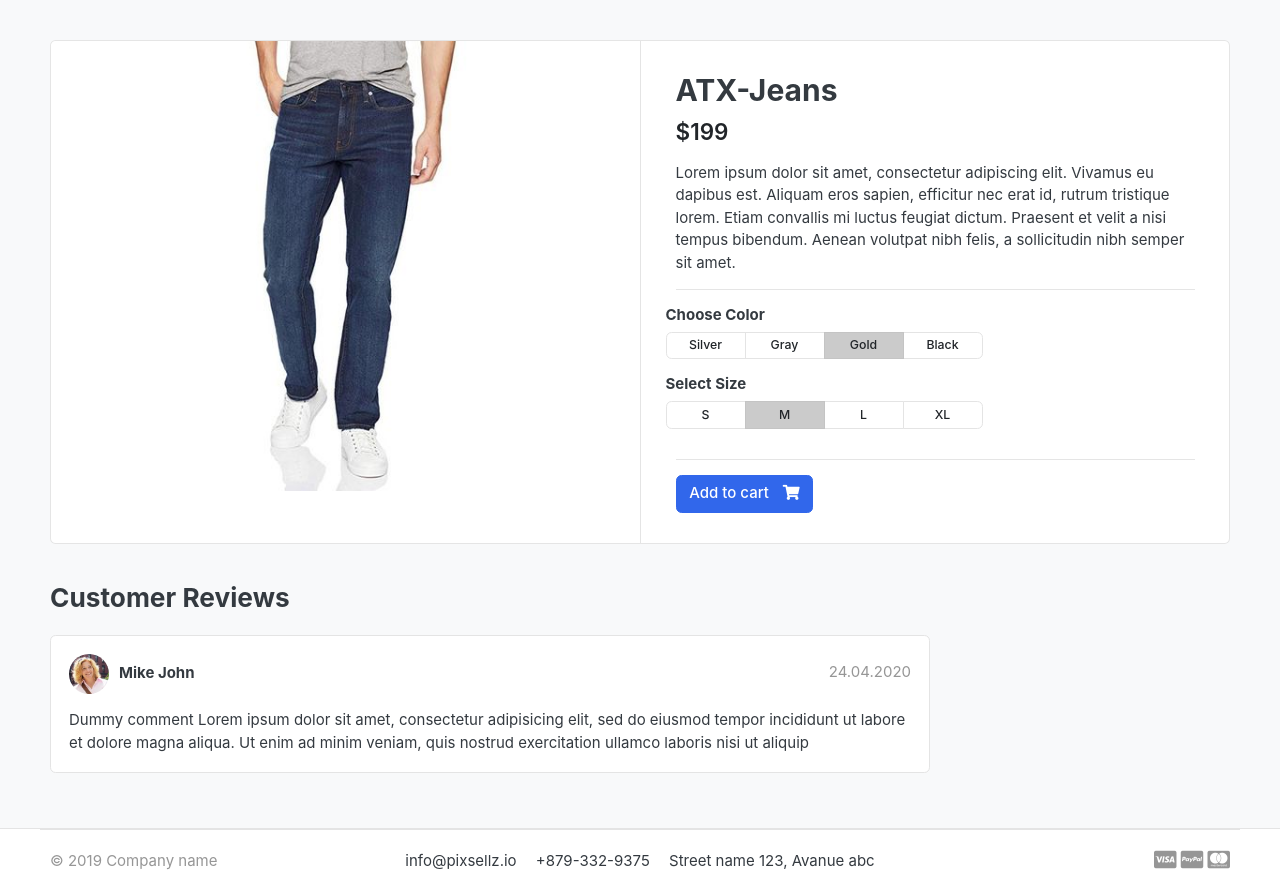
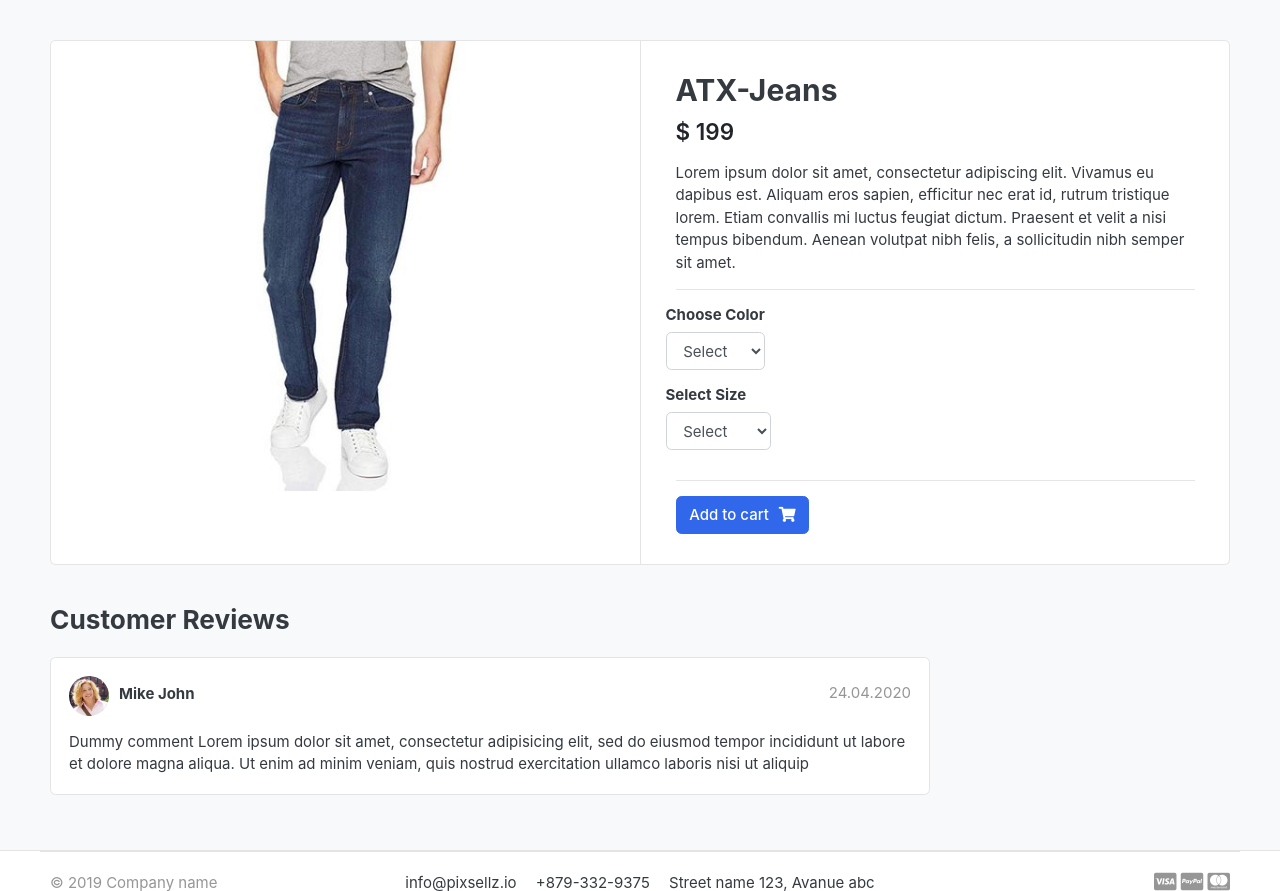
Before and after one commit to bryan-padero/ecommerce-django, a Django app: page /store/category/jeans/atx-jeans/ in a window 1280 px wide. Shown: the part 118-1009 px from the top of the page. Before the commit the page ends 988 px from the top, so only its background shows below. Run offline with Django 4.2, Linux system fonts and the light colour scheme; data comes from the database, SQL or seed files in the repository; both versions use the stored data as it was after the commit; some libraries are stand-ins or nearby versions; some web fonts are replaced.

Commit message:
added and updated functionality of product varations in product_detail.html updated cart and cartitem admin display

```diff
--- a/carts/models.py
+++ b/carts/models.py
@@ -1,5 +1,5 @@
 from django.db import models
-from store.models import Product
+from store.models import Product, Variation
 
 
 class Cart(models.Model):
@@ -13,11 +13,12 @@ class Cart(models.Model):
 class CartItem(models.Model):
     product = models.ForeignKey(Product, on_delete=models.CASCADE)
     cart = models.ForeignKey(Cart, on_delete=models.CASCADE)
+    variations = models.ManyToManyField(Variation, blank=True)
     quantity = models.IntegerField()
     is_active = models.BooleanField(default=True)
 
     def sub_total(self):
         return self.product.price * self.quantity
 
-    def __str__(self):
+    def __unicode__(self):
         return self.product
--- a/carts/views.py
+++ b/carts/views.py
@@ -1,7 +1,6 @@
 from django.shortcuts import render, redirect, get_object_or_404
-from .models import Cart, CartItem
-from store.models import Product
-
+from carts.models import Cart, CartItem
+from store.models import Product, Variation
 
 
 def _cart_id(request):
@@ -13,6 +12,17 @@ def _cart_id(request):
 
 def add_cart(request, product_id):
     product = Product.objects.get(id=product_id)
+    product_variation = []
+    if request.method == 'POST':
+        for item in request.POST:
+            key = item
+            value = request.POST[key]
+            try:
+                variation = Variation.objects.get(product=product, variation_category__iexact=key,
+                                                  variation_value__iexact=value)
+                product_variation.append(variation)
+            except:
+                pass
     try:
         cart = Cart.objects.get(cart_id=_cart_id(request))  # get the cart id using the cart_id present in the session
     except Cart.DoesNotExist:
@@ -22,7 +32,11 @@ def add_cart(request, product_id):
     cart.save()
     try:
         cart_item = CartItem.objects.get(product=product, cart=cart)
-        cart_item.quantity += 1 # cart_item.quantity = cart_item.quantity + 1
+        if len(product_variation) > 0:
+            cart_item.variations.clear()
+            for item in product_variation:
+                cart_item.variations.add(item)
+        cart_item.quantity += 1  # cart_item.quantity = cart_item.quantity + 1
         cart_item.save()
     except CartItem.DoesNotExist:
         cart_item = CartItem.objects.create(
@@ -30,6 +44,10 @@ def add_cart(request, product_id):
             quantity=1,
             cart=cart,
         )
+        if len(product_variation) > 0:
+            cart_item.variations.clear()
+            for item in product_variation:
+                cart_item.variations.add(item)
         cart_item.save()
     return redirect('cart')
 
@@ -54,8 +72,9 @@ def remove_cart_item(request, product_id):
     return redirect('cart')
 
 
-
 def cart(request, total=0, quantity=0, cart_items=None):
+    tax = 0
+    grand_total = 0
     try:
         cart = Cart.objects.get(cart_id=_cart_id(request))
         cart_items = CartItem.objects.filter(cart=cart, is_active=True)
--- a/store/models.py
+++ b/store/models.py
@@ -21,3 +21,30 @@ class Product(models.Model):
 
     def __str__(self):
         return self.product_name
+
+
+class VariationManager(models.Manager):
+    def colors(self):
+        return super(VariationManager, self).filter(variation_category='color', is_active=True)
+
+    def sizes(self):
+        return super(VariationManager, self).filter(variation_category='size', is_active=True)
+
+
+variation_category_choice = (
+        ('color', 'color'),
+        ('size', 'size'),
+    )
+
+
+class Variation(models.Model):
+    product = models.ForeignKey(Product, on_delete=models.CASCADE)
+    variation_category = models.CharField(max_length=100, choices=variation_category_choice)
+    variation_value = models.CharField(max_length=100)
+    is_active = models.BooleanField(default=True)
+    created_date = models.DateTimeField(auto_now=True)
+
+    objects = VariationManager()
+
+    def __str__(self):
+        return self.variation_value
--- a/store/views.py
+++ b/store/views.py
@@ -4,6 +4,7 @@ from .models import Product
 from carts.models import CartItem
 from carts.views import _cart_id
 from category.models import Category
+from store.models import Variation
 from django.core.paginator import Paginator, EmptyPage, PageNotAnInteger
 
 
--- a/templates/store/product_detail.html
+++ b/templates/store/product_detail.html
@@ -16,71 +16,45 @@
                     </article> <!-- gallery-wrap .end// -->
                 </aside>
                 <main class="col-md-6 border-left">
+                    <form action="{% url 'add_cart' single_product.id %}" method="POST">
+                        {% csrf_token %}
                         <article class="content-body">
-
                             <h2 class="title">{{ single_product.product_name }}</h2>
-
                             <div class="mb-3">
-                            <var class="price h4">${{ single_product.price }}</var>
+                                <var class="price h4">$ {{ single_product.price }}</var>
                             </div>
-
                             <p>{{ single_product.description }}</p>
-
-
                             <hr>
                             <div class="row">
                                 <div class="item-option-select">
                                     <h6>Choose Color</h6>
-                                <div class="btn-group btn-group-sm btn-group-toggle" data-toggle="buttons">
-                                    <label class="btn btn-light">
-                                        <input type="radio" name="radio_color"> Silver
-                                    </label>
-                                    <label class="btn btn-light">
-                                        <input type="radio" name="radio_color"> Gray
-                                    </label>
-                                    <label class="btn btn-light active">
-                                        <input type="radio" name="radio_color checked"> Gold
-                                    </label>
-                                    <label class="btn btn-light">
-                                        <input type="radio" name="radio_color"> Black
-                                    </label>
-                                </div>
+                                    <select name="color" class="form-control" required>
+                                        <option disabled selected value="">Select</option>
+                                        {% for variation in single_product.variation_set.colors %}
+                                        <option value="{{ variation.variation_value}}">{{ variation.variation_value }}</option>
+                                        {% endfor %}
+                                    </select>
                                 </div>
                             </div> <!-- row.// -->
                             <div class="row">
                                 <div class="item-option-select">
                                     <h6>Select Size</h6>
-                                <div class="btn-group btn-group-sm btn-group-toggle" data-toggle="buttons">
-                                    <label class="btn btn-light">
-                                        <input type="radio" name="radio_color"> S
-                                    </label>
-                                    <label class="btn btn-light active">
-                                        <input type="radio" name="radio_color" checked> M
-                                    </label>
-                                    <label class="btn btn-light">
-                                        <input type="radio" name="radio_color"> L
-                                    </label>
-                                    <label class="btn btn-light">
-                                        <input type="radio" name="radio_color"> XL
-                                    </label>
-                                </div>
+                                    <select name="size" class="form-control" required>
+                                        <option disabled selected value="">Select</option>
+                                        {% for variation in single_product.variation_set.sizes %}
+   0                                     <option value="{{ variation.variation_value }}">{{ variation.variation_value}}</option>
+                                        {% endfor %}
+                                    </select>
                                 </div>
                             </div> <!-- row.// -->
                             <hr>
-                        {% if single_product.stock < 1 %}
+                            {% if single_product.stock <= 0 %}
                             <h5 class="text-danger">Out Of Stock</h5>
                             {% else %}
-                        {% if in_cart %}
-                        <a href="#" class="btn  btn-success"> <span class="text">Added to Cart</span><i
-                                class="fas fa-check"></i> </a>
-                        <a href="{% url 'cart' %}" class="btn  btn-outline-primary"> <span class="text">View Cart</span><i
-                                class="fas fa-eye"></i> </a>
-                        {% else %}
-                        <a href="{% url 'add_cart' single_product.id %}" class="btn  btn-primary"> <span class="text">Add to cart</span>
-                            <i class="fas fa-shopping-cart"></i> </a>
-                        {% endif %}
+                            <button type="submit" class="btn btn-primary"><span class="text">Add to cart</span><i class="fas fa-shopping-cart"></i></button>
                             {% endif %}
                         </article> <!-- product-info-aside .// -->
+                    </form>
                 </main> <!-- col.// -->
             </div> <!-- row.// -->
         </div> <!-- card.// -->
```
Also changed, not shown: carts/admin.py (+10 -2 lines), store/admin.py (+8 -1 lines), db.sqlite3. Lines whose indentation alone changed are shown as unchanged.
